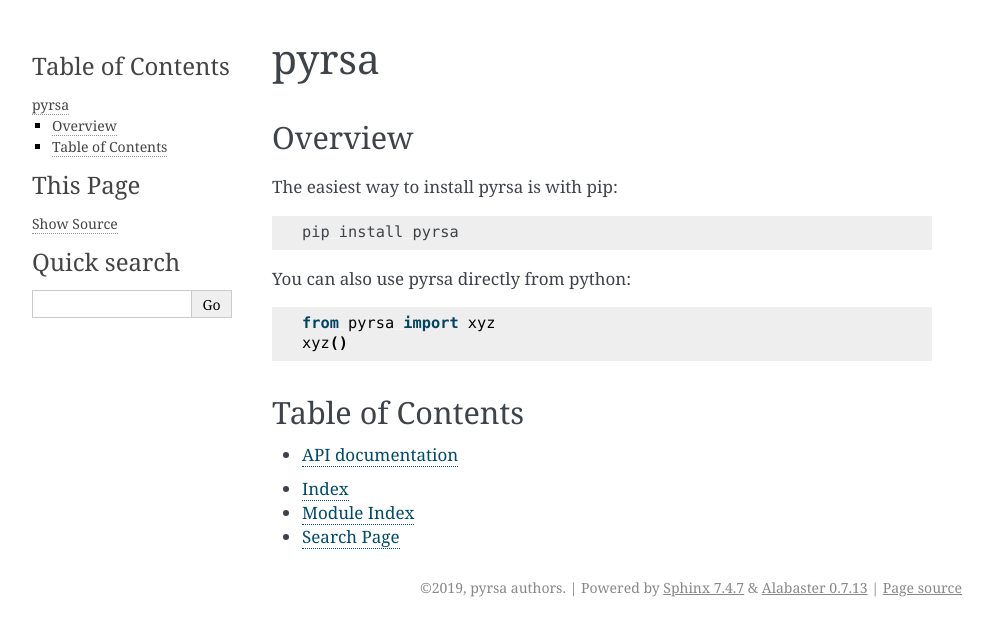
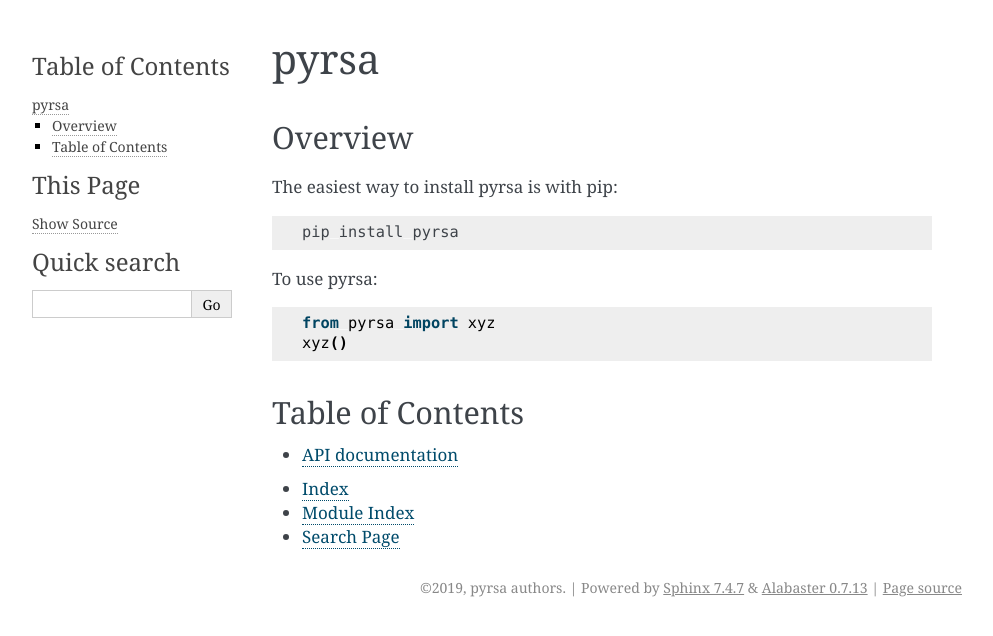
Before and after one commit to rsagroup/rsatoolbox, a Sphinx documentation site: the page built from docs/source/index.rst, in a window 1280 px wide. Shown: the top 636 px of the page, without its empty margins (148-1141 px from the left). Built offline with Sphinx 7.4.7, drawn with Linux system fonts in a browser that asks for light colours.

Commit message:
slightly better example in documentation index

```diff
--- a/docs/source/index.rst
+++ b/docs/source/index.rst
@@ -16,7 +16,7 @@
 
     pip install pyrsa
 
-You can also use pyrsa directly from python:
+To use pyrsa:
 
 .. code-block:: python
 
```
